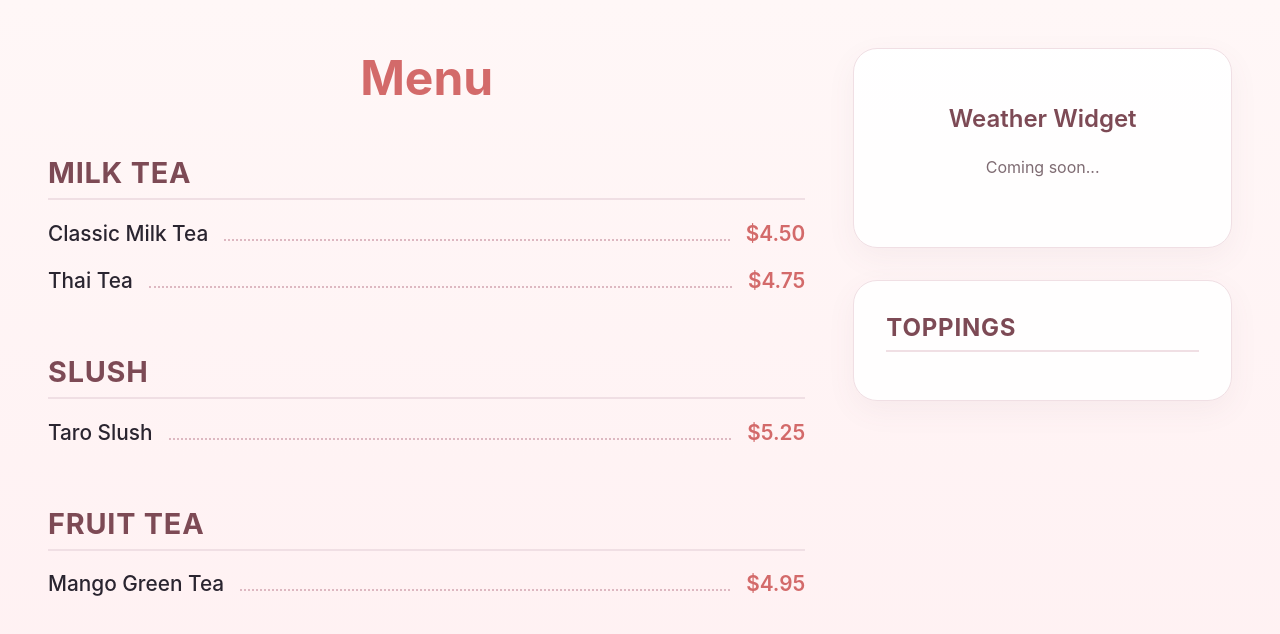
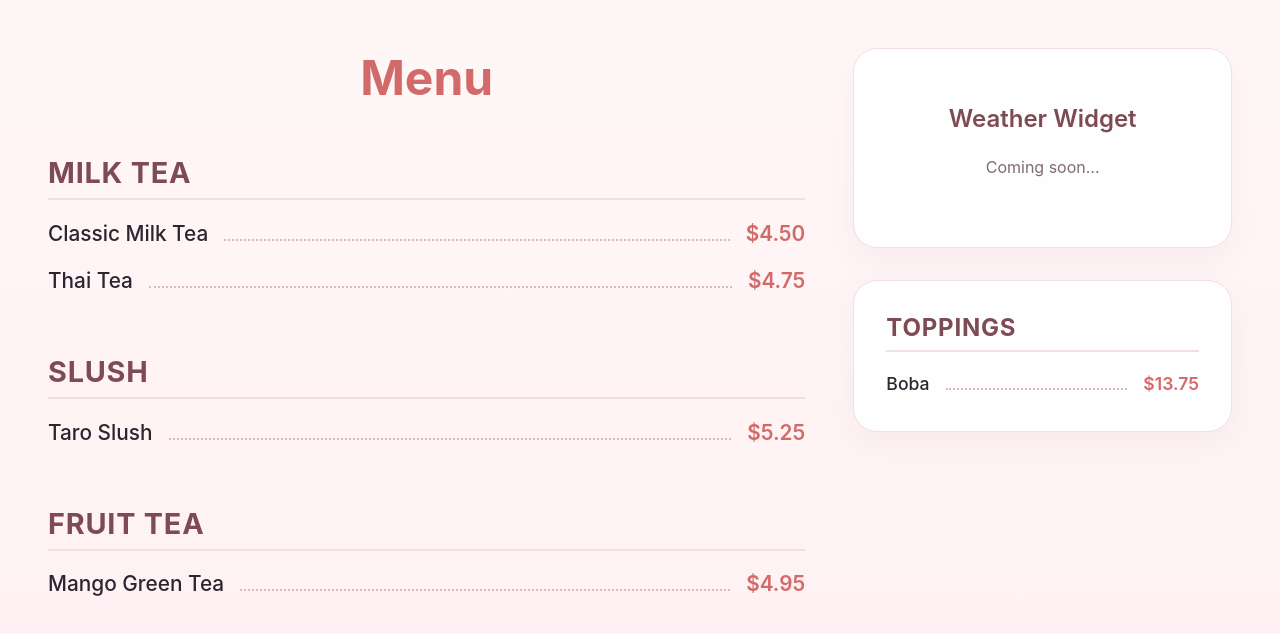
Before and after one commit to CSCE-331-Spring-2026-900-908/project3-team30, a React (Vite) app in the folder client/: page /menu-board in a window 1280 px wide. Shown: the top 634 px of the page. Built offline with nearby package versions, Linux system fonts and the light colour scheme.

Commit message:
fixed topping pull from database, removed unnecessary filter

```diff
--- a/client/src/pages/MenuBoardPage.jsx
+++ b/client/src/pages/MenuBoardPage.jsx
@@ -25,9 +25,7 @@ export default function MenuBoardPage() {
     loadData();
   }, []);
 
-  // Group menu items by category (excluding toppings)
   const groupedItems = menuItems
-    .filter(item => item.category !== 'topping')
     .reduce((acc, item) => {
       if (!acc[item.category]) {
         acc[item.category] = [];
@@ -37,7 +35,7 @@ export default function MenuBoardPage() {
     }, {});
 
   // Get toppings from inventory
-  const toppings = inventory.filter(item => item.category === 'topping');
+  const toppings = inventory.filter(item => item.category === 'Topping');
 
   if (loading) {
     return (
```
